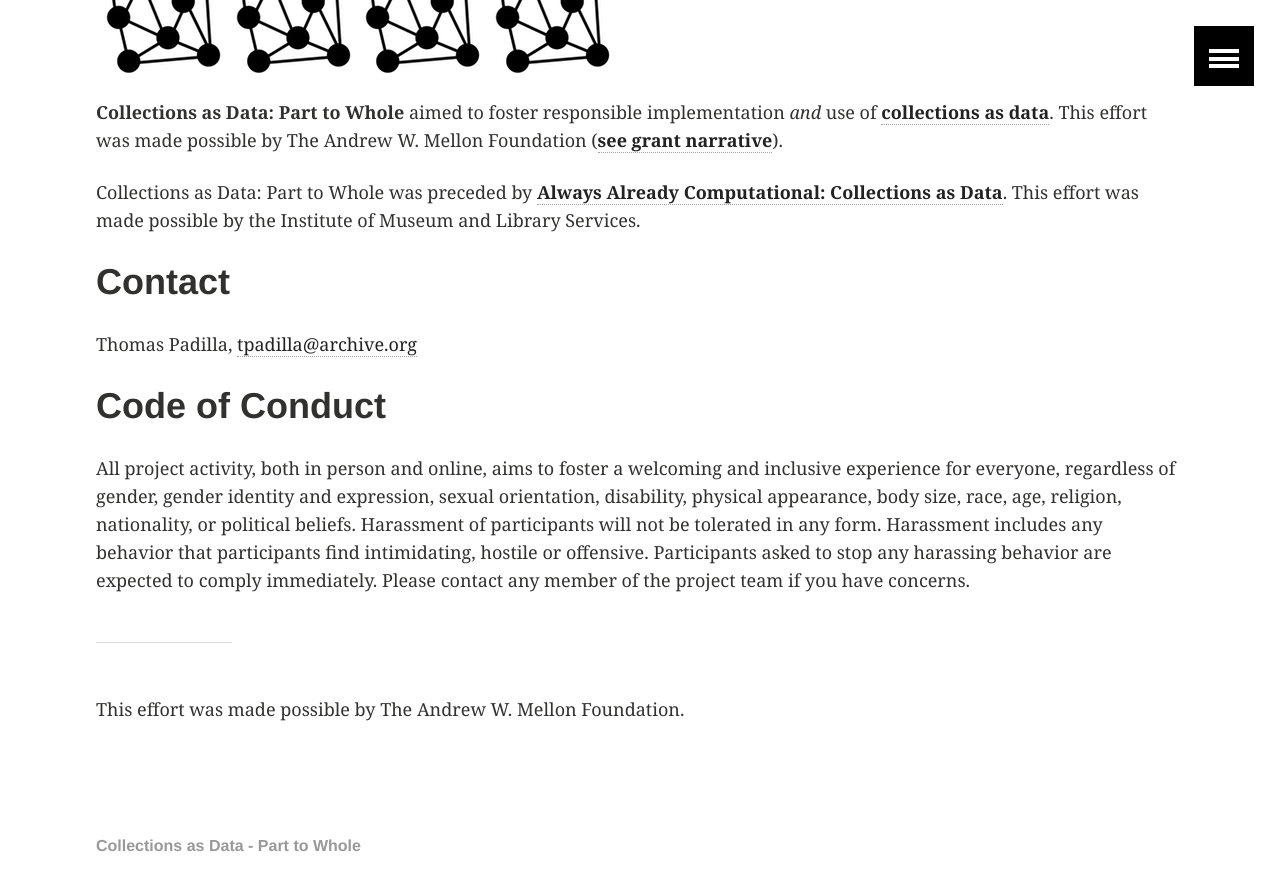
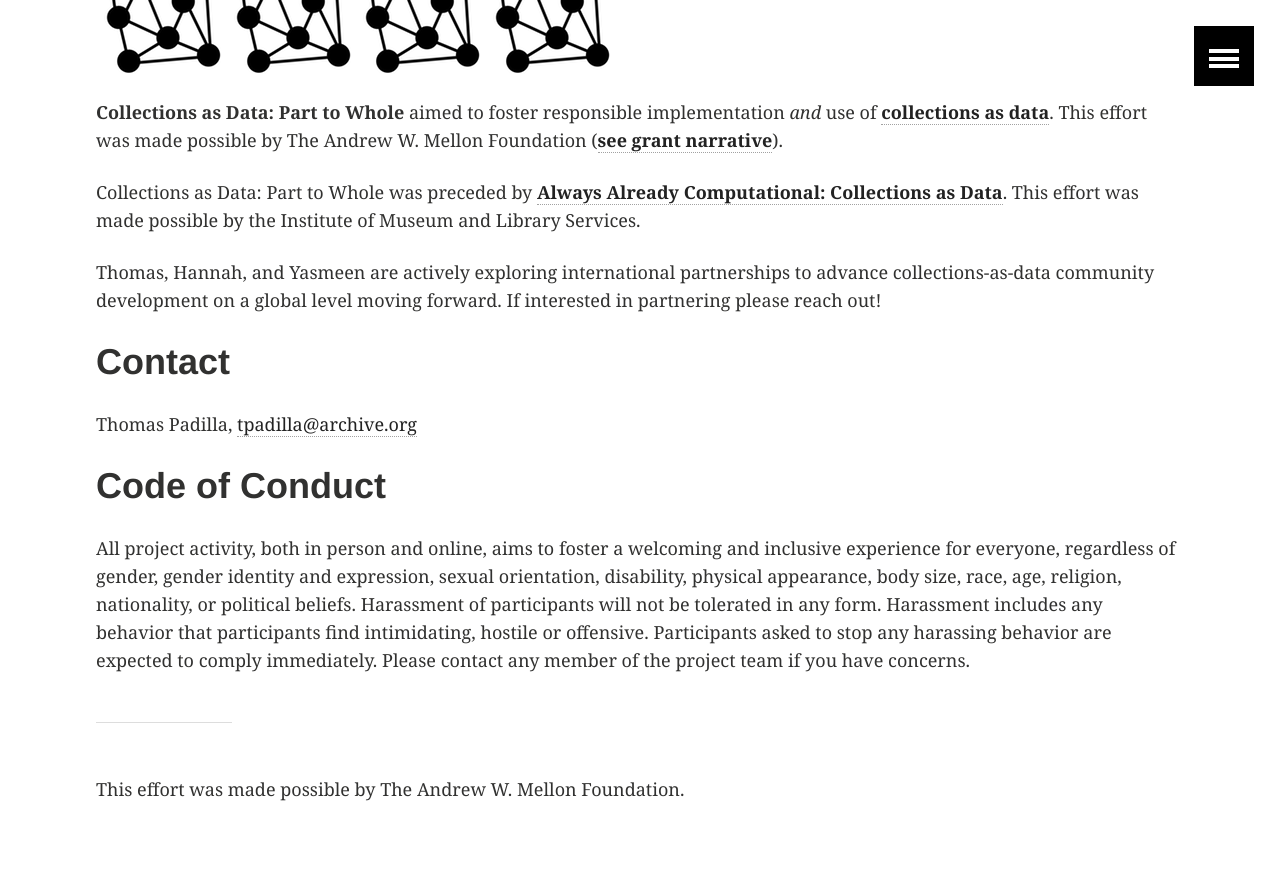
Before and after one commit to collectionsasdata/part2whole, a Jekyll site: the page built from index.md, in a window 1280 px wide and 900 px high, scrolled down 356 px. Shown: the top 891 px of the window. Built offline with Jekyll 4.4.1, drawn with Linux system fonts in a browser that asks for light colours.

Commit message:
Update index.md

```diff
--- a/index.md
+++ b/index.md
@@ -11,6 +11,7 @@ title:  "Part to Whole"
 
 Collections as Data: Part to Whole was preceded by [**Always Already Computational: Collections as Data**](https://collectionsasdata.github.io/). This effort was made possible by the Institute of Museum and Library Services.
 
+Thomas, Hannah, and Yasmeen are actively exploring international partnerships to advance collections-as-data community development on a global level moving forward. If interested in partnering please reach out!
 
 # Contact
 
```
